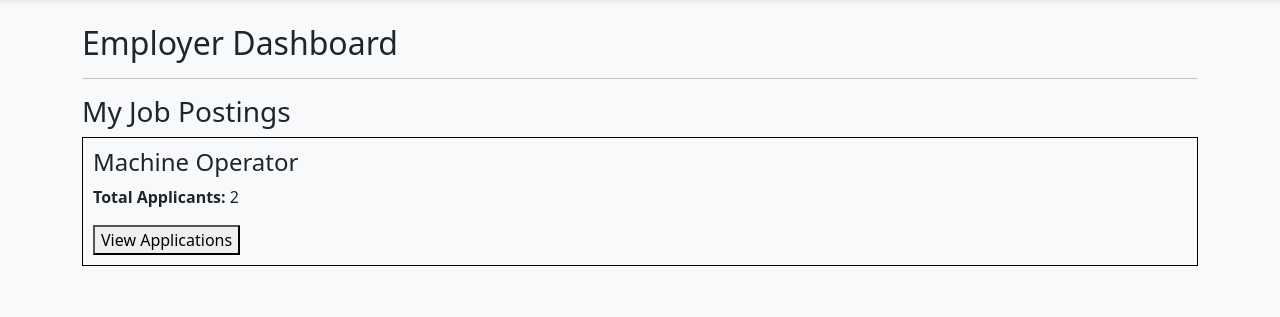
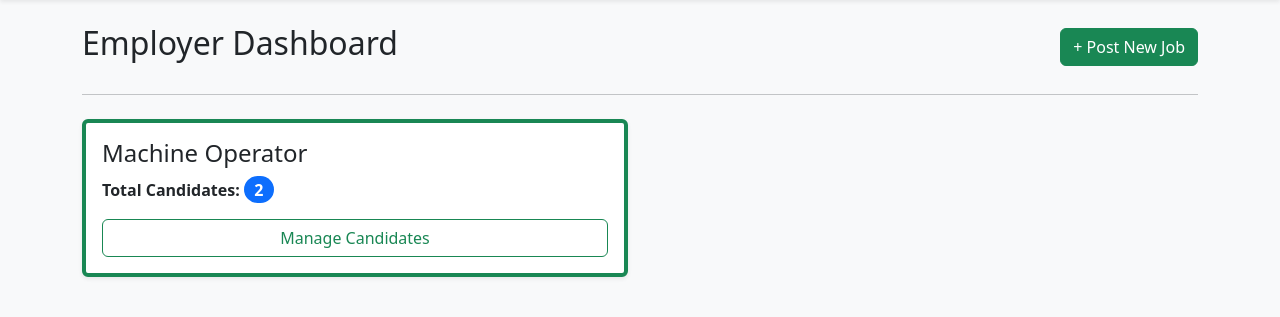
Before and after one commit to themiyawijenayaka100-coder/jobportal, a Django app: template jobs/templates/employer_dashboard.html in a window 1280 px wide. Shown: the part 56-373 px from the top of the page. Run offline with Django 5.2, Linux system fonts and the light colour scheme; the template is opened without the code that fills it: values that come from a table or form of the project are taken from there, others are empty; data comes from the database, SQL or seed files in the repository.

Commit message:
view application button correction

```diff
--- a/jobs/templates/employer_dashboard.html
+++ b/jobs/templates/employer_dashboard.html
@@ -1,21 +1,33 @@
 {% extends 'base.html' %}
 
 {% block content %}
-
-<h2>Employer Dashboard</h2>
+<div class="d-flex justify-content-between align-items-center mb-4">
+    <h2>Employer Dashboard</h2>
+    <a href="{% url 'create_job' %}" class="btn btn-success">+ Post New Job</a>
+</div>
 <hr>
 
-<h3>My Job Postings</h3>
-
-{% for job in my_jobs %}
-    <div style="border:1px solid black; padding:10px; margin-bottom:15px;">
-        <h4>{{ job.title }}</h4>
-        <p><b>Total Applicants:</b> {{ job.application_set.count }}</p>
-
-        <a href="#"><button>View Applications</button></a>
+<div class="row mt-4">
+    {% for job in my_jobs %}
+    <div class="col-md-6 mb-4">
+        <div class="card shadow-sm border-start border-success border-4">
+            <div class="card-body">
+                <h4 class="card-title">{{ job.title }}</h4>
+                <p class="card-text mb-3">
+                    <b>Total Candidates:</b>
+                    <span class="badge bg-primary rounded-pill fs-6">{{ job.application_set.count }}</span>
+                </p>
+                <a href="{% url 'manage_job_applications' job.id %}" class="btn btn-outline-success w-100">
+                    Manage Candidates
+                </a>
+            </div>
+        </div>
     </div>
-{% empty %}
-    <p>You have not posted any jobs yet.</p>
-{% endfor %}
-
+    {% empty %}
+    <div class="col-12 text-center mt-5">
+        <p class="text-muted fs-5">You have not posted any job vacancies yet.</p>
+        <a href="{% url 'create_job' %}" class="btn btn-primary">Create Your First Job</a>
+    </div>
+    {% endfor %}
+</div>
 {% endblock %}
```
